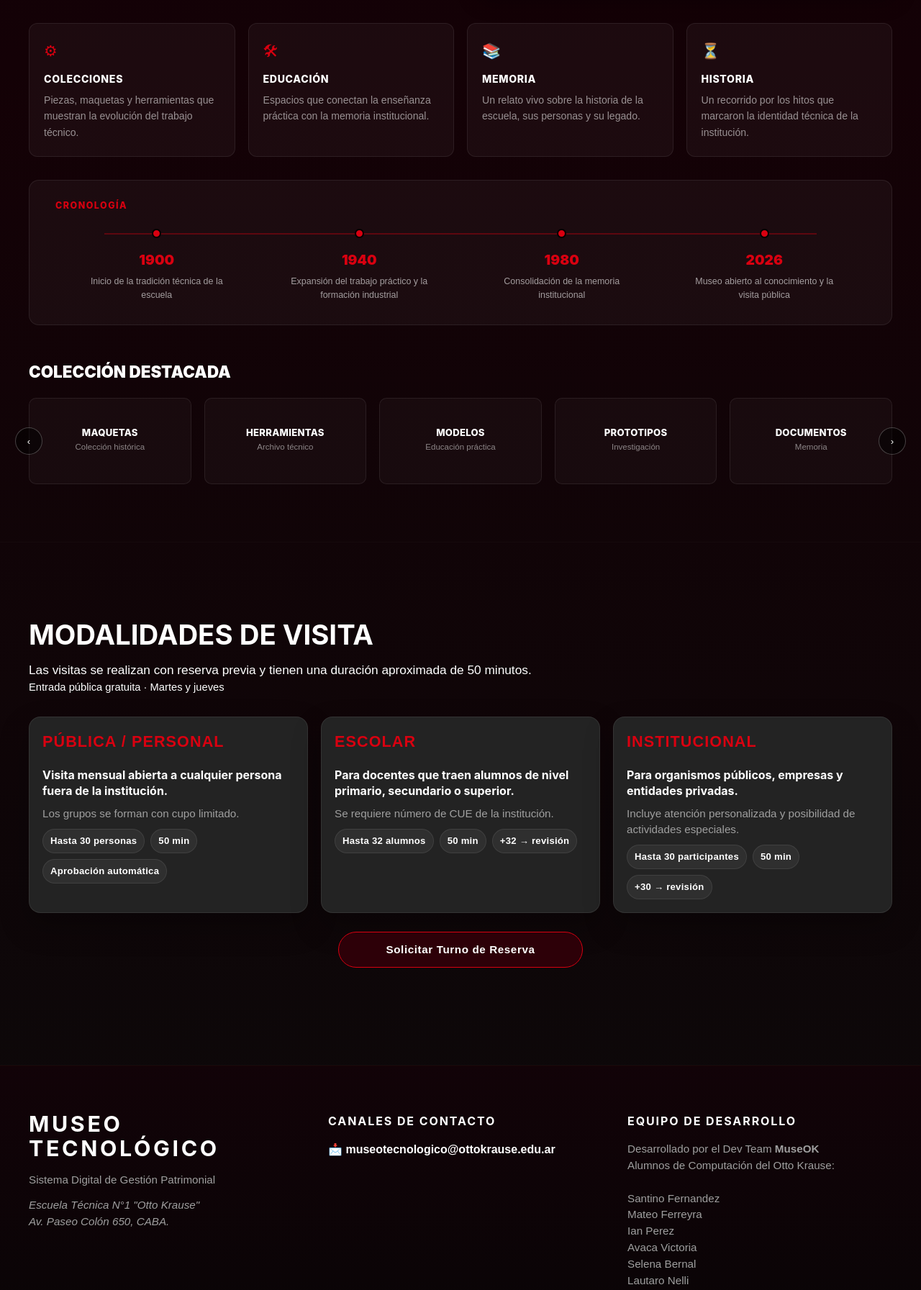
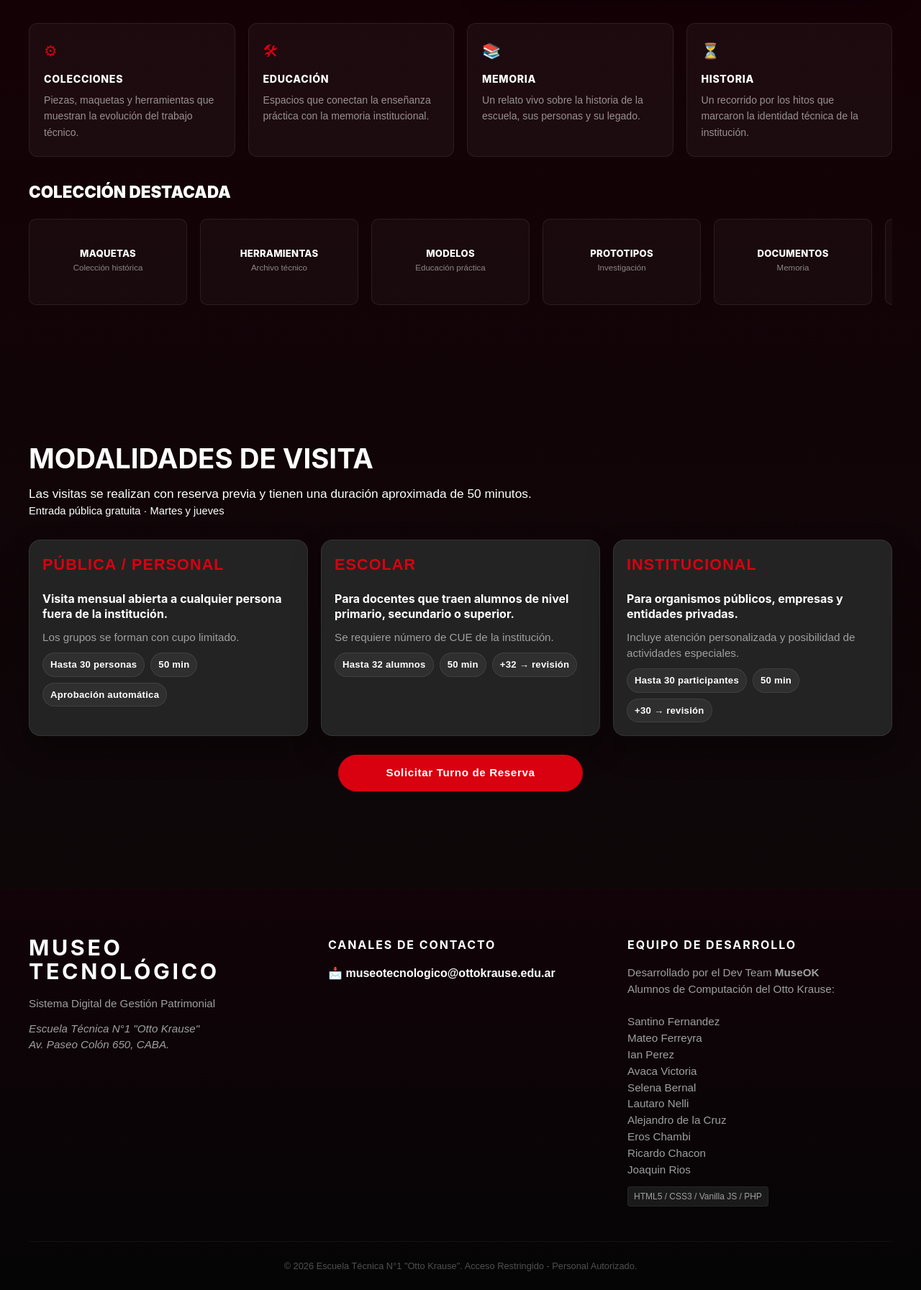
Before and after one commit to ian-nn/Museo-Otto-Krause, a PHP site: page / in a window 1280 px wide. Shown: the part 1507-3300 px from the top of the page at 72% size. Run offline with PHP 8.4, Linux system fonts and the light colour scheme.

Commit message:
correciones minimas del incio

```diff
--- a/Museo/museo_web/css/styles.css
+++ b/Museo/museo_web/css/styles.css
@@ -495,7 +495,7 @@ html {
 }
 
 .btn-primary {
-  background: var(--brand-main);
+  background: var(--brand-accent);
   border: 1px solid var(--brand-accent);
   color: var(--text-high);
 }
@@ -503,14 +503,18 @@ html {
 /* Modificadores de Estado Obligatorios (SDD) */
 .btn-primary:hover,
 .btn-nav:hover {
-  background: var(--brand-accent);
+  background: var(--surface-primary);
   color: var(--text-high);
+  border-color: var(--brand-accent);
   box-shadow: 0 4px 12px rgba(217, 0, 16, 0.3);
 }
 
 .btn-primary:active,
 .btn-nav:active {
   transform: scale(0.98);
+  background: var(--surface-primary);
+  color: var(--text-high);
+  border-color: var(--brand-accent);
 }
 
 .btn-primary:focus-visible,
@@ -1003,6 +1007,7 @@ html {
   font-weight: 900;
   text-transform: uppercase;
   color: var(--text-high);
+  border-bottom: none;
 }
 
 .patrimonio-coll-link {
@@ -1026,24 +1031,35 @@ html {
 }
 
 .patrimonio-carousel {
-  display: grid;
-  grid-template-columns: repeat(5, 1fr);
+  display: flex;
   gap: 18px;
-  overflow: hidden;
+  overflow-x: auto;
+  scroll-snap-type: x mandatory;
+  padding-bottom: 4px;
+}
+
+.patrimonio-carousel::-webkit-scrollbar {
+  height: 7px;
+}
+
+.patrimonio-carousel::-webkit-scrollbar-thumb {
+  background: rgba(255, 255, 255, 0.12);
+  border-radius: 999px;
 }
 
 .patrimonio-coll-card {
+  min-width: 220px;
+  flex: 0 0 auto;
   border-radius: 10px;
   overflow: hidden;
   background: rgba(255, 255, 255, 0.04);
   border: 1px solid rgba(255, 255, 255, 0.08);
-  transition: transform 0.25s ease, box-shadow 0.25s ease, border-color 0.25s ease;
+  scroll-snap-align: start;
 }
 
 .patrimonio-coll-card:hover {
-  transform: translateY(-6px);
-  border-color: rgba(217, 0, 16, 0.25);
-  box-shadow: 0 18px 40px rgba(0, 0, 0, 0.38), 0 0 0 1px rgba(217, 0, 16, 0.08);
+  transform: none;
+  border-color: rgba(255, 255, 255, 0.08);
 }
 
 .patrimonio-coll-card-text-only {
@@ -1148,8 +1164,8 @@ html {
   position: relative;
   overflow: hidden;
   background: transparent;
-  border-top: 1px solid rgba(255, 255, 255, 0.02);
-  border-bottom: 1px solid rgba(255, 255, 255, 0.02);
+  border-top: none;
+  border-bottom: none;
   min-height: calc(100vh - var(--navbar-height));
   width: 100%;
   max-width: none;
--- a/Museo/museo_web/index.html
+++ b/Museo/museo_web/index.html
@@ -136,32 +136,6 @@
           </article>
         </div>
 
-        <div class="patrimonio-timeline-box">
-          <div class="patrimonio-timeline-title">Cronología</div>
-          <div class="patrimonio-timeline">
-            <div class="patrimonio-tl-item">
-              <div class="patrimonio-tl-dot"></div>
-              <div class="patrimonio-tl-year">1900</div>
-              <div class="patrimonio-tl-desc">Inicio de la tradición técnica de la escuela</div>
-            </div>
-            <div class="patrimonio-tl-item">
-              <div class="patrimonio-tl-dot"></div>
-              <div class="patrimonio-tl-year">1940</div>
-              <div class="patrimonio-tl-desc">Expansión del trabajo práctico y la formación industrial</div>
-            </div>
-            <div class="patrimonio-tl-item">
-              <div class="patrimonio-tl-dot"></div>
-              <div class="patrimonio-tl-year">1980</div>
-              <div class="patrimonio-tl-desc">Consolidación de la memoria institucional</div>
-            </div>
-            <div class="patrimonio-tl-item">
-              <div class="patrimonio-tl-dot"></div>
-              <div class="patrimonio-tl-year">2026</div>
-              <div class="patrimonio-tl-desc">Museo abierto al conocimiento y la visita pública</div>
-            </div>
-          </div>
-        </div>
-
         <div class="patrimonio-coll-hdr">
           <div class="patrimonio-coll-title">Colección destacada</div>
         </div>
@@ -198,9 +172,25 @@
                 <div class="patrimonio-coll-period">Memoria</div>
               </div>
             </article>
+            <article class="patrimonio-coll-card patrimonio-coll-card-text-only">
+              <div class="patrimonio-coll-info">
+                <div class="patrimonio-coll-name">Metodologías</div>
+                <div class="patrimonio-coll-period">Prácticas</div>
+              </div>
+            </article>
+            <article class="patrimonio-coll-card patrimonio-coll-card-text-only">
+              <div class="patrimonio-coll-info">
+                <div class="patrimonio-coll-name">Título</div>
+                <div class="patrimonio-coll-period">Descubrimiento</div>
+              </div>
+            </article>
+            <article class="patrimonio-coll-card patrimonio-coll-card-text-only">
+              <div class="patrimonio-coll-info">
+                <div class="patrimonio-coll-name">Título</div>
+                <div class="patrimonio-coll-period">Exploración</div>
+              </div>
+            </article>
           </div>
-          <button class="patrimonio-carousel-nav prev" aria-label="Anterior">‹</button>
-          <button class="patrimonio-carousel-nav next" aria-label="Siguiente">›</button>
         </div>
       </div>
     </section>
--- a/Museo/museo_web/js/controllers/home.js
+++ b/Museo/museo_web/js/controllers/home.js
@@ -48,6 +48,26 @@ document.addEventListener('DOMContentLoaded', () => {
   }
 
   const header = document.querySelector('.main-header');
+  const featuredCarousel = document.querySelector('.patrimonio-carousel');
+
+  function scrollFeaturedCarousel() {
+    if (!featuredCarousel) return;
+    const card = featuredCarousel.querySelector('.patrimonio-coll-card');
+    const cardWidth = card ? card.offsetWidth : featuredCarousel.clientWidth * 0.8;
+    const gap = 18;
+    const maxScroll = featuredCarousel.scrollWidth - featuredCarousel.clientWidth;
+
+    if (featuredCarousel.scrollLeft >= maxScroll - 5) {
+      featuredCarousel.scrollTo({ left: 0, behavior: 'smooth' });
+    } else {
+      featuredCarousel.scrollBy({ left: cardWidth + gap, behavior: 'smooth' });
+    }
+  }
+
+  if (featuredCarousel) {
+    setInterval(scrollFeaturedCarousel, 2000);
+  }
+
   window.addEventListener('scroll', () => {
     if (window.scrollY > 50) {
       header.classList.add('scrolled');
```
